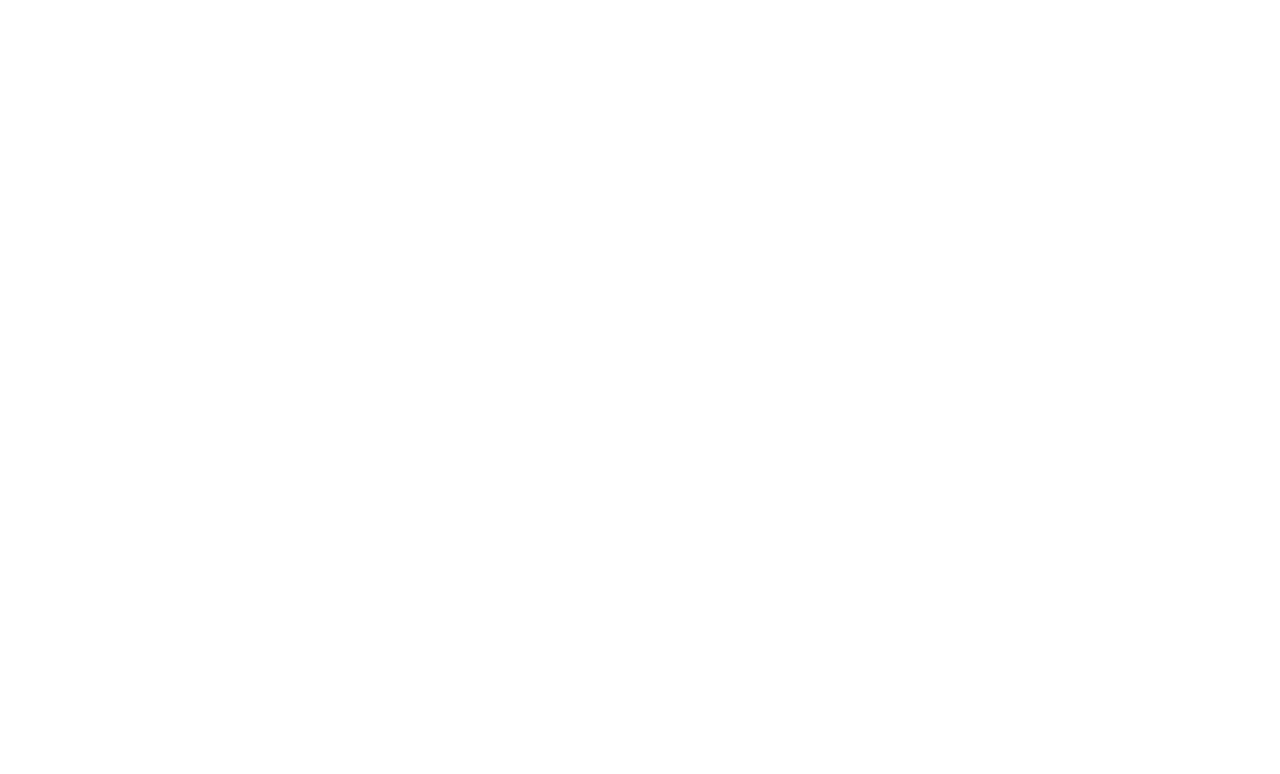
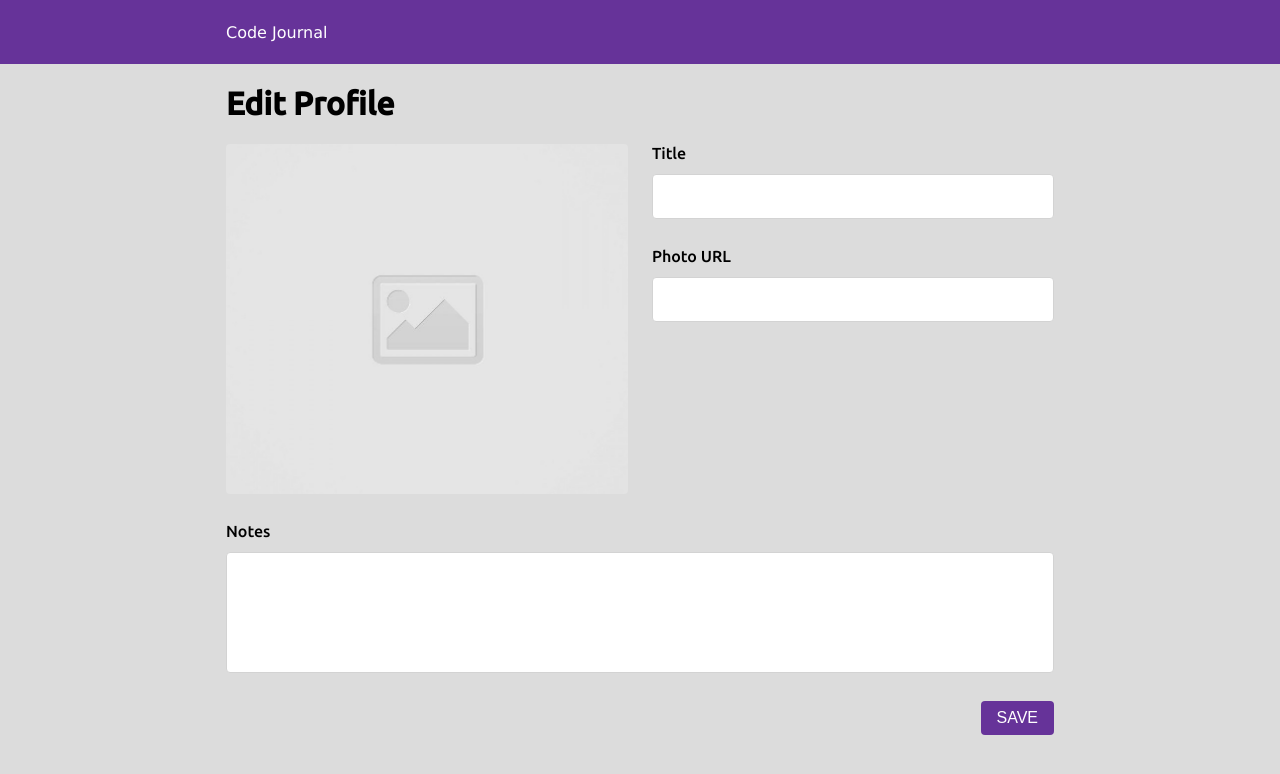
Before and after one commit to JenBowman1/code-journal, a website: page index.html in a window 1280 px wide. Drawn offline with Linux system fonts and the light colour scheme.

Commit message:
User Can Create an Entry

```diff
--- a/css/styles.css
+++ b/css/styles.css
@@ -0,0 +1,98 @@
+body {
+  color: black;
+  font-family: Verdana, sans-serif;
+  background-color: gainsboro;
+}
+
+header {
+  background-color: rebeccapurple;
+}
+
+form {
+  margin-bottom: 2rem;
+}
+
+h1,
+h2 {
+  font-family: Ubuntu, serif;
+}
+
+label {
+  font-family: Ubuntu, serif;
+  margin-bottom: 0.75rem;
+}
+
+label,
+input,
+textarea {
+  display: block;
+  width: 100%;
+}
+
+input,
+textarea {
+  padding: 0.75rem;
+  margin-bottom: 1.75rem;
+  border: 1px solid lightgray;
+  border-radius: 0.25rem;
+  font-size: 1rem;
+  font-family: Verdana, sans-serif;
+}
+
+textarea {
+  resize: none;
+}
+
+input:focus,
+textarea:focus {
+  outline-color: rebeccapurple;
+}
+
+button:focus {
+  outline: none;
+}
+
+.navbar {
+  height: 4rem;
+  display: flex;
+  align-items: center;
+  color: white;
+}
+
+.app {
+  font-size: 1rem;
+}
+
+.btn {
+  font-size: 1rem;
+  font-weight: 500;
+  padding: 0.5rem 1rem;
+  cursor: pointer;
+  color: white;
+  border: none;
+  border-radius: 0.25rem;
+  background-color: rebeccapurple;
+}
+
+.form-actions {
+  display: flex;
+  justify-content: flex-end;
+}
+
+.image-container {
+  margin-bottom: 1.5rem;
+}
+
+.entry-image {
+  width: 100%;
+  height: 300px;
+  object-fit: cover;
+  object-position: center;
+  border-radius: 0.25rem;
+}
+
+@media screen and (min-width: 768px) {
+  .entry-image {
+    height: 350px;
+  }
+}
--- a/index.html
+++ b/index.html
@@ -11,18 +11,52 @@
     integrity="sha512-9usAa10IRO0HhonpyAIVpjrylPvoDwiPUiKdWk5t3PyolY1cOd4DSE0Ga+ri4AuTroPR5aQvXU9xC6qOPnzFeg=="
     crossorigin="anonymous"
     referrerpolicy="no-referrer" />
+  <link rel="preconnect" href="https://fonts.googleapis.com">
+  <link rel="preconnect" href="https://fonts.gstatic.com" crossorigin>
+  <link href="https://fonts.googleapis.com/css2?family=Ubuntu:wght@500&display=swap" rel="stylesheet">
   <link rel="stylesheet" href="css/reset.css">
   <link rel="stylesheet" href="css/layout.css">
   <link rel="stylesheet" href="css/styles.css">
 </head>
 <body>
   <header>
-    <div class="container">
+    <div class="navbar container">
+      <nav class="column-full">
+        <span class="app">Code Journal</span>
+      </nav>
     </div>
   </header>
   <main class="container">
-    <div data-view="entry-form"></div>
-    <div data-view="entries" class="hidden"></div>
+    <div data-view="entry-form">
+      <form id="code-notes">
+        <div class="row">
+          <div class="column-full">
+            <h1>Edit Profile</h1>
+          </div>
+        </div>
+        <div class="row">
+          <div class="column-half image-container">
+            <img class="entry-image" id="blank-image" src="images/placeholder-image-square.jpg">
+          </div>
+          <div class="column-half">
+            <label for="title">Title</label>
+            <input type="text" name="title" id="title" required>
+            <label for="photoUrl">Photo URL</label>
+            <input type="url" name="photoUrl" id="photoUrl" required>
+          </div>
+        </div>
+        <div class="row">
+          <div class="column-full">
+            <label for="notes">Notes</label>
+            <textarea required rows="5" name="notes" id="notes"></textarea>
+            <div class="form-actions">
+              <button class="btn" type="submit">SAVE</button>
+            </div>
+          </div>
+        </div>
+      </form>
+    </div>
+    <!--<div data-view="entries" class="hidden"></div>-->
   </main>
   <script src="js/data.js"></script>
   <script src="js/main.js"></script>
--- a/js/data.js
+++ b/js/data.js
@@ -6,3 +6,14 @@
   editing: null,
   nextEntryId: 1
 };
+
+window.addEventListener('beforeunload', function (event) {
+  var current = JSON.stringify(data);
+  localStorage.setItem('code-journal', current);
+});
+
+var formData = localStorage.getItem('code-journal');
+
+if (formData !== null) {
+  formData = JSON.parse(formData);
+}
--- a/js/main.js
+++ b/js/main.js
@@ -0,0 +1,24 @@
+var blankImageUrl = 'images/placeholder-image-square.jpg';
+
+var codeForm = document.querySelector('#code-notes');
+var blankImage = document.querySelector('#blank-image');
+
+codeForm.addEventListener('input', function (event) {
+  if (event.target.name === 'photoUrl') {
+    blankImage.setAttribute('src', event.target.value);
+  }
+});
+
+codeForm.addEventListener('submit', function (event) {
+  event.preventDefault();
+  var entry = {
+    title: codeForm.elements.title.value,
+    photoUrl: codeForm.elements.photoUrl.value,
+    notes: codeForm.elements.notes.value
+  };
+  entry.entryId = data.nextEntryId;
+  data.nextEntryId = data.nextEntryId + 1;
+  data.entries.push(entry);
+  codeForm.reset();
+  blankImage.setAttribute('src', blankImageUrl);
+});
```
